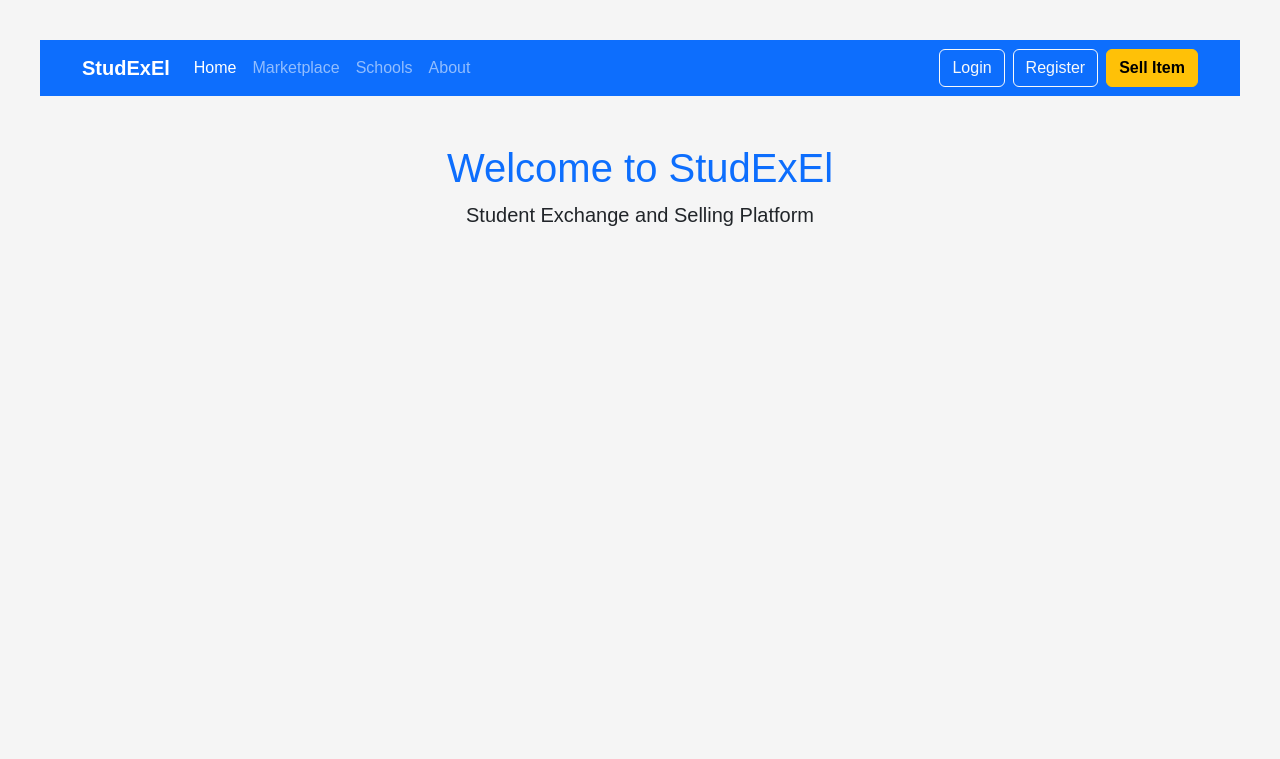
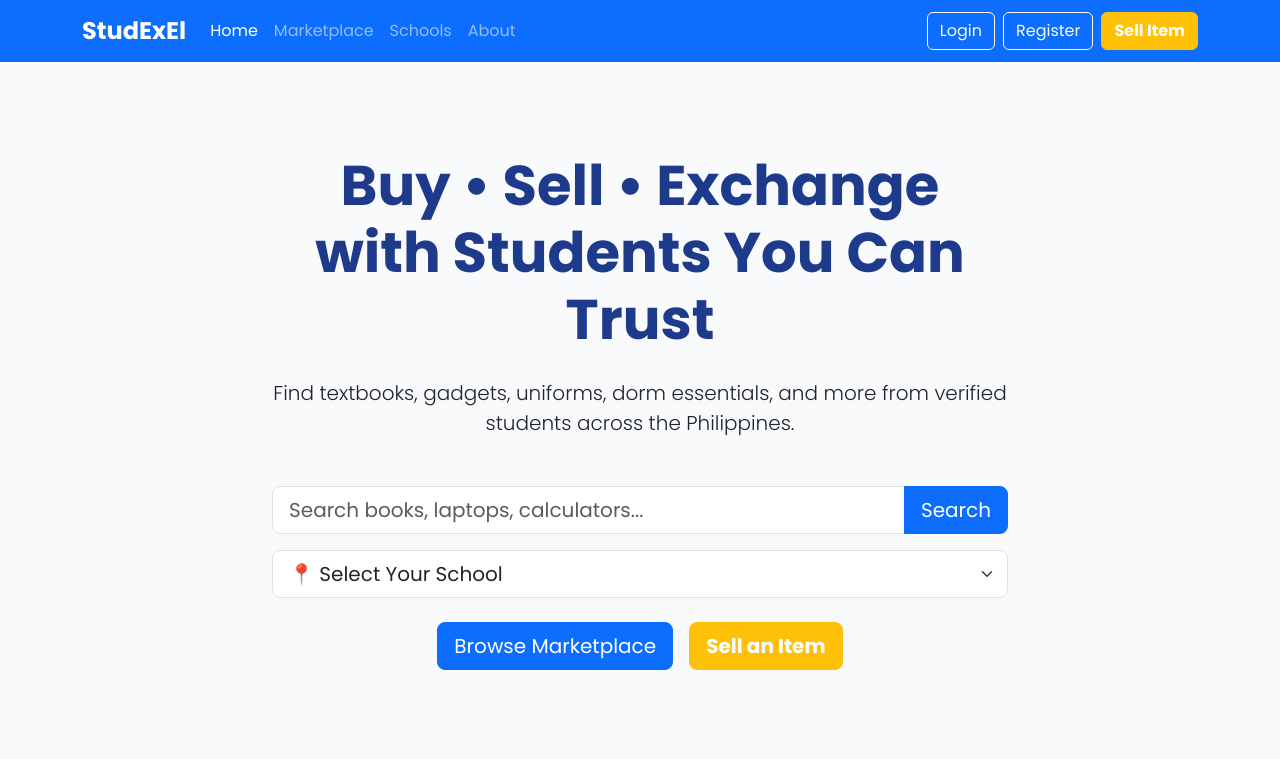
Before and after one commit to nwellyseb/StudExEl, a Flask app: page / in a window 1280 px wide. Shown: the top 759 px of the page. Run offline with Flask 3, Linux system fonts and the light colour scheme.

```diff
--- a/backend/static/css/style.css
+++ b/backend/static/css/style.css
@@ -1,15 +1,20 @@
 body {
-    font-family: Arial, sans-serif;
-    margin: 0;
-    padding: 40px;
-    background-color: #f5f5f5;
-    text-align: center;
+    font-family: 'Poppins', sans-serif;
+    background-color: #F8FAFC;
 }
 
-h1 {
-    color: #0d6efd;
+.hero {
+    padding: 90px 0;
 }
 
-p {
-    font-size: 18px;
+.navbar-brand {
+    font-size: 1.5rem;
 }
+
+.display-4 {
+    color: #1E3A8A;
+}
+
+.btn-warning {
+    color: white;
+}
--- a/backend/templates/home.html
+++ b/backend/templates/home.html
@@ -1,20 +1,84 @@
 {% extends "base.html" %}
 
-{% block title %}
-StudExEl
-{% endblock %}
-
+{% block title %}StudExEl{% endblock %}
 
 {% block content %}
 
-<div class="container text-center mt-5">
+<section class="hero">
 
-    <h1>Welcome to StudExEl</h1>
+    <div class="container">
 
-    <p class="lead">
-        Student Exchange and Selling Platform
-    </p>
+        <div class="row justify-content-center text-center">
 
-</div>
+            <div class="col-lg-8">
+
+                <h1 class="display-4 fw-bold mb-4">
+                    Buy • Sell • Exchange with Students You Can Trust
+                </h1>
+
+                <p class="lead mb-5">
+                    Find textbooks, gadgets, uniforms, dorm essentials, and more from verified students across the Philippines.
+                </p>
+
+                <div class="input-group input-group-lg mb-3">
+
+                    <input
+                        type="text"
+                        class="form-control"
+                        placeholder="Search books, laptops, calculators...">
+
+                    <button class="btn btn-primary">
+                        Search
+                    </button>
+
+                </div>
+
+                <div class="mb-4">
+
+                    <select class="form-select form-select-lg">
+
+                        <option selected>
+                            📍 Select Your School
+                        </option>
+
+                        <option>
+                            University of the Philippines Diliman
+                        </option>
+
+                        <option>
+                            Ateneo de Manila University
+                        </option>
+
+                        <option>
+                            De La Salle University
+                        </option>
+
+                        <option>
+                            University of Santo Tomas
+                        </option>
+
+                    </select>
+
+                </div>
+
+                <div class="d-flex justify-content-center gap-3">
+
+                    <a href="#" class="btn btn-primary btn-lg">
+                        Browse Marketplace
+                    </a>
+
+                    <a href="#" class="btn btn-warning btn-lg fw-bold">
+                        Sell an Item
+                    </a>
+
+                </div>
+
+            </div>
+
+        </div>
+
+    </div>
+
+</section>
 
 {% endblock %}
```
Also changed, not shown: database/init_db.py (added, +17 -0 lines).
